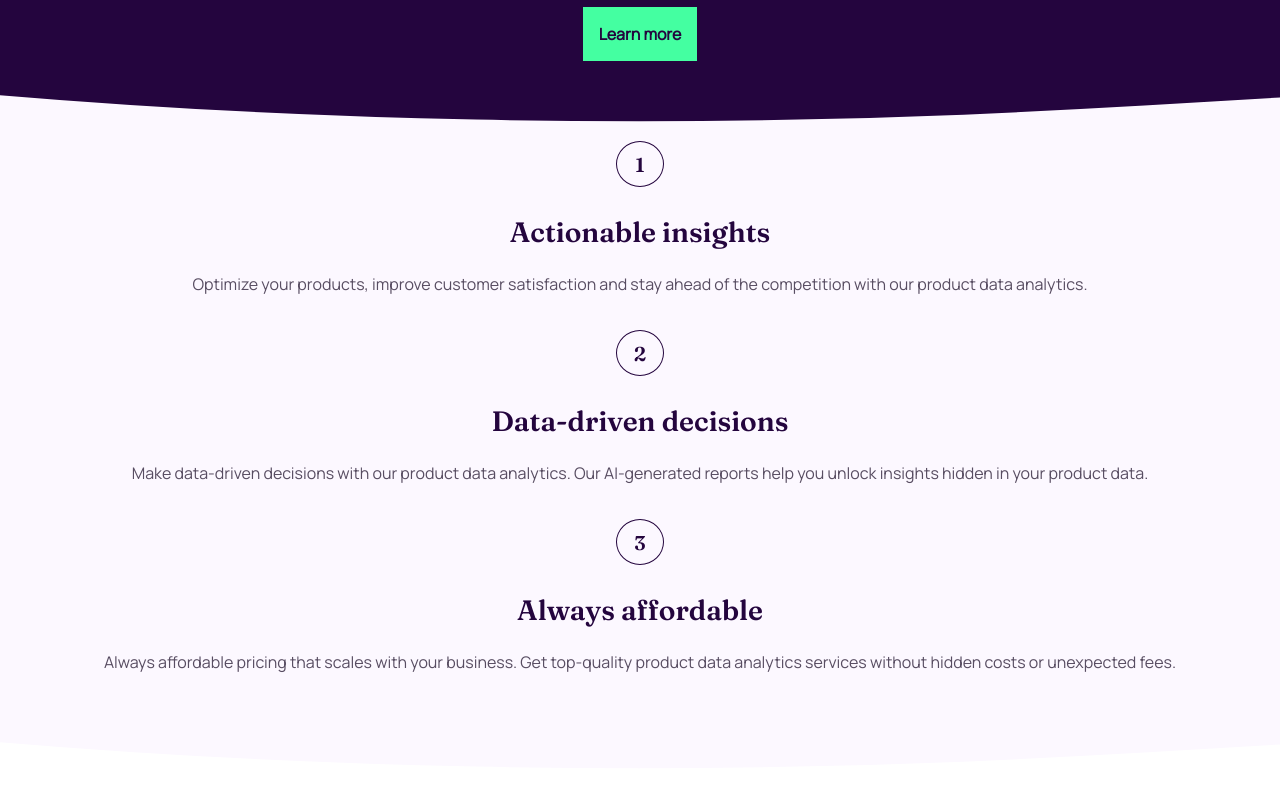
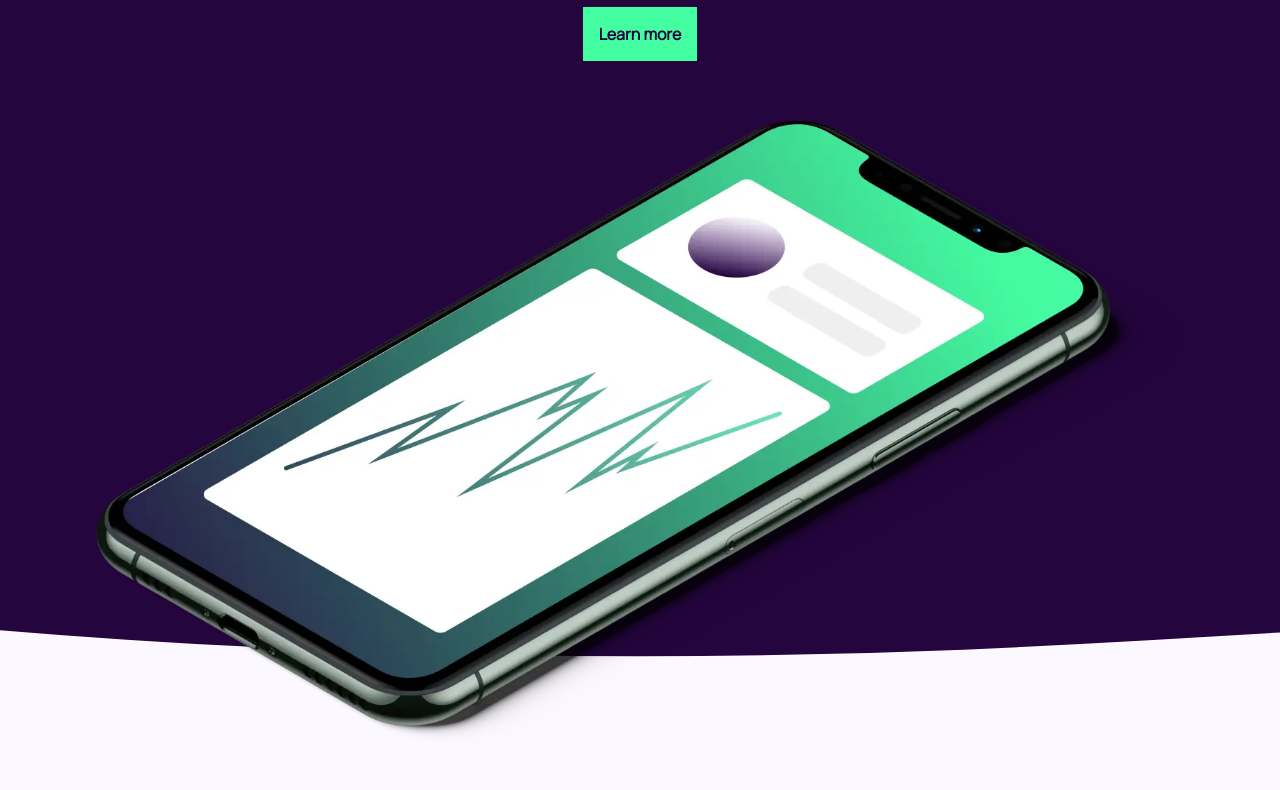
Before and after one commit to andrew2764/workit-landing-page, a plain HTML site: page starter-code/index.html in a window 1280 px wide. Shown: the part 180-970 px from the top of the page. Drawn offline with Linux system fonts and the light colour scheme.

Commit message:
Add image between intro and content section

```diff
--- a/starter-code/index.html
+++ b/starter-code/index.html
@@ -25,6 +25,8 @@
       <h1 class="intro__title">Data <a class="btn--secondary" href="">tailored</a> to your needs.</h1>
       <a class="btn--primary" href="">Learn more</a>
     </div>
+    <div class="intro__image"><img src="./assets/images/image-hero.webp" alt=""></div>
+
   </section>
 
   <section class="content">
--- a/starter-code/style.css
+++ b/starter-code/style.css
@@ -62,7 +62,7 @@ footer {
   background-color: #24053e;
   color: white;
   text-align: center;
-  padding: 2em 0;
+  padding-top: 2em;
 }
 
 .intro__title {
@@ -74,6 +74,15 @@ footer {
 .intro__title a {
   color: white;
   text-decoration: none;
+}
+
+.intro__image {
+  position: relative;
+  top: 75px;
+  z-index: 2;
+  width: 85%;
+  margin: 0 auto;
+  margin-bottom: -4em;
 }
 
 .intro--curved-background {
@@ -100,6 +109,7 @@ footer {
   background-color: #fcf8ff;
   text-align: center;
   padding: 2em 0;
+  padding-top: 10em;
   color: #24053e;
   position: relative;
 }
@@ -156,6 +166,7 @@ footer {
 
 .testimonial {
   padding: 2em 0;
+  padding-top: 6em;
   position: relative;
 }
 
```
